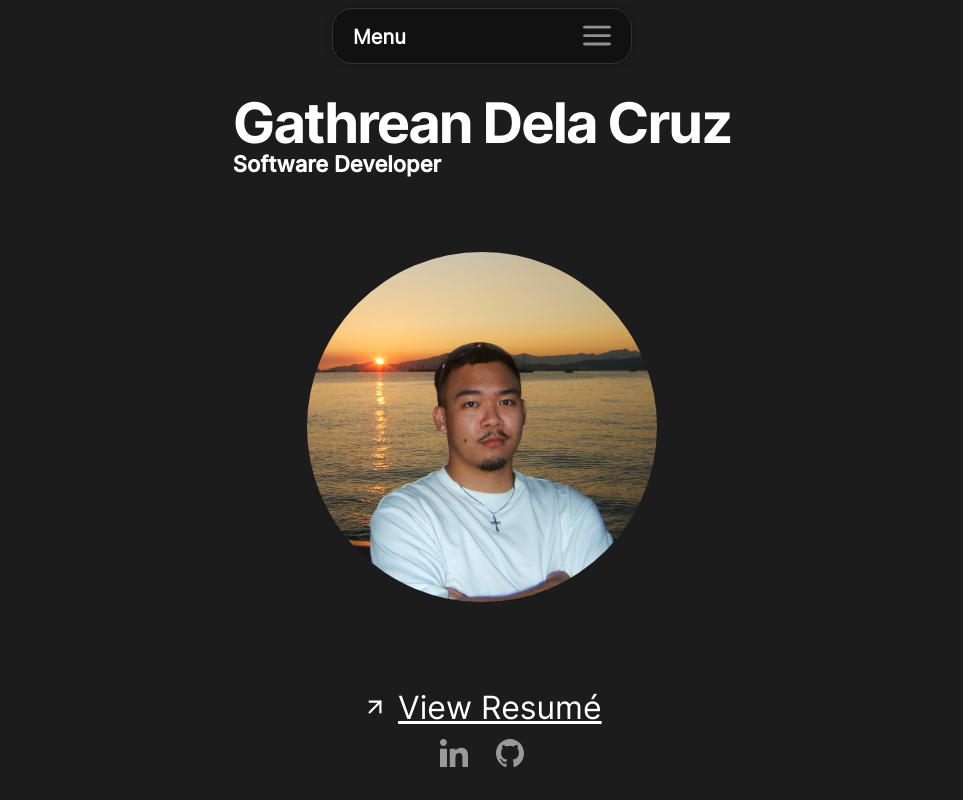
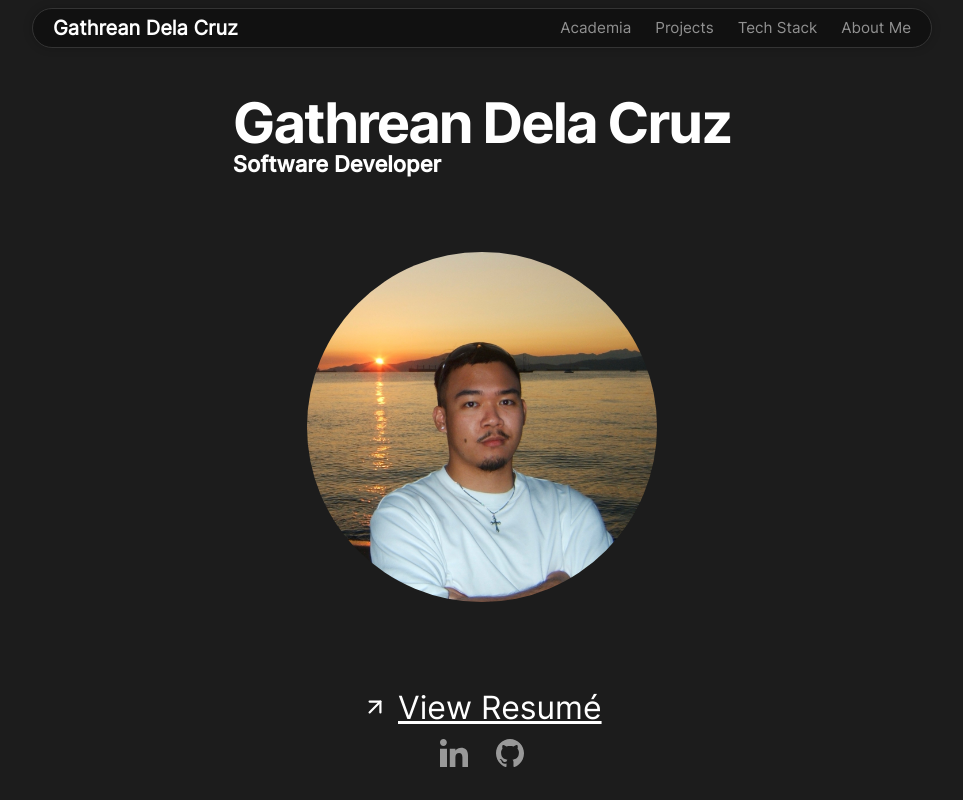
Before and after one commit to gathrean/my-portfolio, a React (Create React App) app: page / in a window 1280 px wide. Shown: the top 800 px of the page, without its empty margins (158-1121 px from the left). Built offline with nearby package versions, Linux system fonts and the light colour scheme.

Commit message:
Added desktop media query for Navbar; Made it thinner vertically

```diff
--- a/src/components/Navbar/Navbar-Navlink.css
+++ b/src/components/Navbar/Navbar-Navlink.css
@@ -70,3 +70,30 @@ ul li a:hover {
         font-size: 35px;
     }
 }
+
+/* Desktop nav links */
+.navlink-ul-desktop {
+    list-style-type: none;
+    margin: 0;
+    padding: 0;
+    display: flex;
+    flex-direction: row;
+    align-items: center;
+    gap: 24px;
+}
+
+.navlink-ul-desktop li a {
+    color: #919191;
+    text-decoration: none;
+    font-size: 0.95rem;
+    font-weight: 500;
+    transition: color 0.2s ease;
+}
+
+.navlink-ul-desktop li a:hover {
+    color: #ffffff;
+}
+
+.navlink-ul-desktop li .active {
+    color: #eeeeee;
+}
--- a/src/components/Navbar/Navbar.css
+++ b/src/components/Navbar/Navbar.css
@@ -53,8 +53,30 @@
 
 /* MEDIA QUERIES */
 
+/* Desktop */
+@media only screen and (min-width: 768px) {
+    .navbar.navbar-desktop {
+        width: 700px;
+        flex-direction: row;
+        align-items: center;
+        height: 56px;
+        overflow: visible;
+    }
+
+    .navbar-desktop .navbar-container {
+        width: 100%;
+        align-items: center;
+    }
+}
+
+@media only screen and (min-width: 1024px) {
+    .navbar.navbar-desktop {
+        width: 900px;
+    }
+}
+
 /* For tablets */
-@media only screen and (min-width: 300px) and (max-width: 499px) {
+@media only screen and (min-width: 300px) and (max-width: 767px) {
     .navbar {
         width: 70%;
         margin-left: 15%;
--- a/src/components/Navbar/Navbar.jsx
+++ b/src/components/Navbar/Navbar.jsx
@@ -23,13 +23,20 @@ export function Navbar() {
     const { navbarHeight, navbarRef, toggleHamburger } = useNavbarFunctions();
     const [activeSection, setActiveSection] = useState('HOME');
     const [expanded, setExpanded] = useState(false);
+    const [isDesktop, setIsDesktop] = useState(window.innerWidth >= 768);
     const mobileViewRef = useRef(null);
 
     useScrollHandler(setActiveSection, navbarHeight);
 
     useEffect(() => {
+        const handleResize = () => setIsDesktop(window.innerWidth >= 768);
+        window.addEventListener('resize', handleResize);
+        return () => window.removeEventListener('resize', handleResize);
+    }, []);
+
+    useEffect(() => {
         const handleClickOutside = (event) => {
-            if (expanded && !mobileViewRef.current.contains(event.target)) {
+            if (expanded && mobileViewRef.current && !mobileViewRef.current.contains(event.target)) {
                 setExpanded(false);
             }
         };
@@ -55,37 +62,51 @@ export function Navbar() {
         }
     };
 
+    const navLinks = (
+        <>
+            <li>
+                <Link onClick={() => scrollToSection('ACADEMIA')} className={activeSection === 'ACADEMIA' ? 'active' : ''}>Academia</Link>
+            </li>
+            <li>
+                <Link onClick={() => scrollToSection('PROJECTS')} className={activeSection === 'PROJECTS' ? 'active' : ''}>Projects</Link>
+            </li>
+            <li>
+                <Link onClick={() => scrollToSection('SKILLS')} className={activeSection === 'SKILLS' ? 'active' : ''}>Tech Stack</Link>
+            </li>
+            <li>
+                <Link onClick={() => scrollToSection('ABOUT')} className={activeSection === 'ABOUT' ? 'active' : ''}>About Me</Link>
+            </li>
+        </>
+    );
+
     return (
-        <nav ref={navbarRef} className={`navbar navbar-animation`} style={{ height: navbarHeight }}>
+        <nav ref={navbarRef} className={`navbar navbar-animation ${isDesktop ? 'navbar-desktop' : ''}`} style={{ height: isDesktop ? 40 : navbarHeight }}>
 
             <div className="navbar-container">
 
                 <div className="brand">
-                    <span className="brand-text">Menu</span>
+                    <span className="brand-text">{isDesktop ? 'Gathrean Dela Cruz' : 'Menu'}</span>
                 </div>
 
-                <div ref={mobileViewRef} className="hamburger mobile-view clickable" onClick={() => { toggleHamburger(); setExpanded(!expanded); }}>
-                    <HamburgerIcon open={expanded} />
-                </div>
+                {isDesktop ? (
+                    <ul className="navlink-ul-desktop">
+                        {navLinks}
+                    </ul>
+                ) : (
+                    <div ref={mobileViewRef} className="hamburger mobile-view clickable" onClick={() => { toggleHamburger(); setExpanded(!expanded); }}>
+                        <HamburgerIcon open={expanded} />
+                    </div>
+                )}
 
             </div>
 
-            <div className="navlink-container">
-                <ul className={`navlink-ul prevent-overflow`}>
-                    <li>
-                        <Link onClick={() => scrollToSection('ACADEMIA')} className={activeSection === 'ACADEMIA' ? 'active' : ''}>Academia</Link>
-                    </li>
-                    <li>
-                        <Link onClick={() => scrollToSection('PROJECTS')} className={activeSection === 'PROJECTS' ? 'active' : ''}>Projects</Link>
-                    </li>
-                    <li>
-                        <Link onClick={() => scrollToSection('SKILLS')} className={activeSection === 'SKILLS' ? 'active' : ''}>Tech Stack</Link>
-                    </li>
-                    <li>
-                        <Link onClick={() => scrollToSection('ABOUT')} className={activeSection === 'ABOUT' ? 'active' : ''}>About Me</Link>
-                    </li>
-                </ul>
-            </div>
+            {!isDesktop && (
+                <div className="navlink-container">
+                    <ul className={`navlink-ul prevent-overflow`}>
+                        {navLinks}
+                    </ul>
+                </div>
+            )}
 
         </nav>
     );
```
